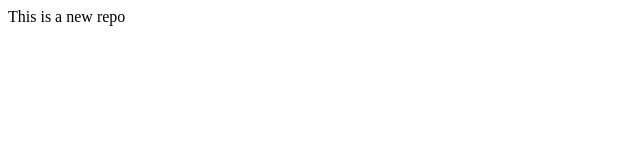
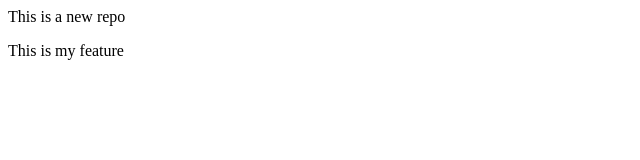
Before and after one commit to student-KD/Local--Sep2024-1, a plain HTML site: page index.html in a window 1280 px wide. Shown: the whole page, without its empty margins (0-640 px from the left). Drawn offline with Linux system fonts and the light colour scheme.

Commit message:
initial change

```diff
--- a/index.html
+++ b/index.html
@@ -1 +1,2 @@
 <p>This is a new repo</p>
+<p>This is my feature</p>
```
